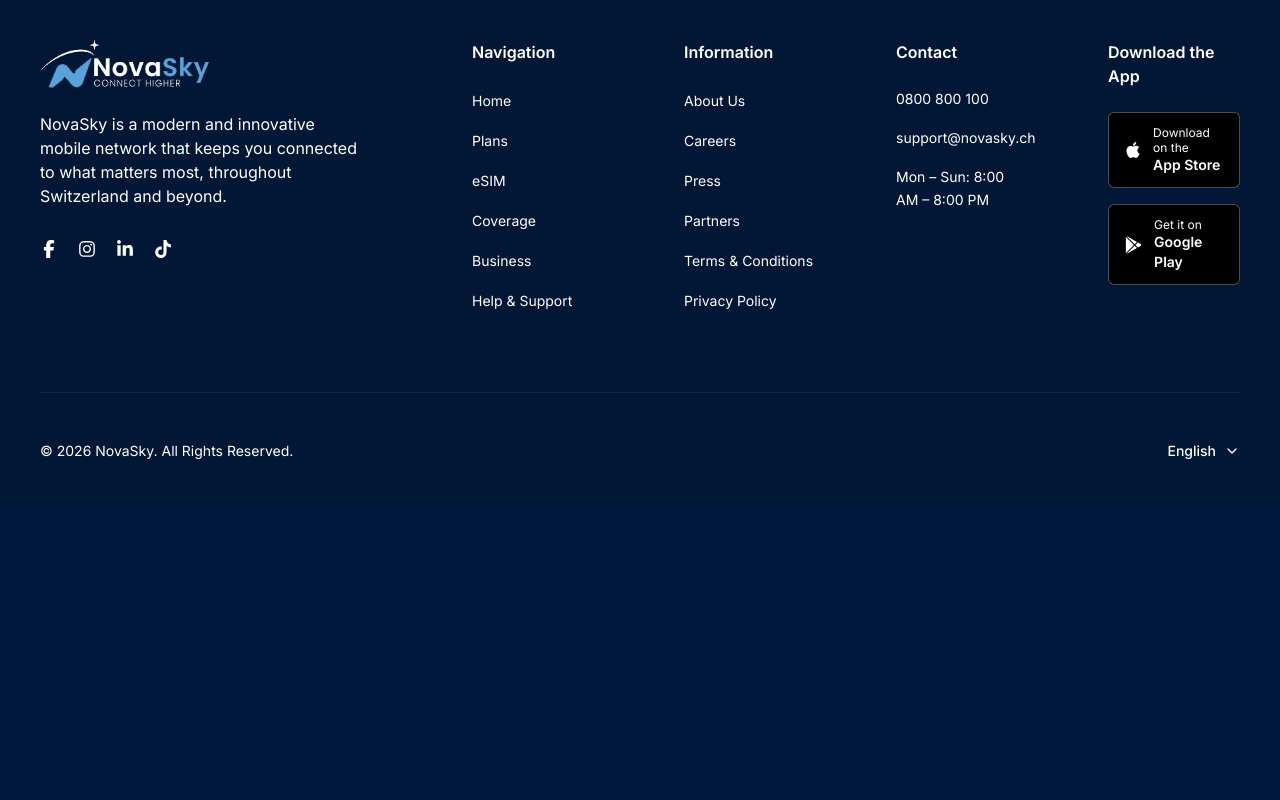
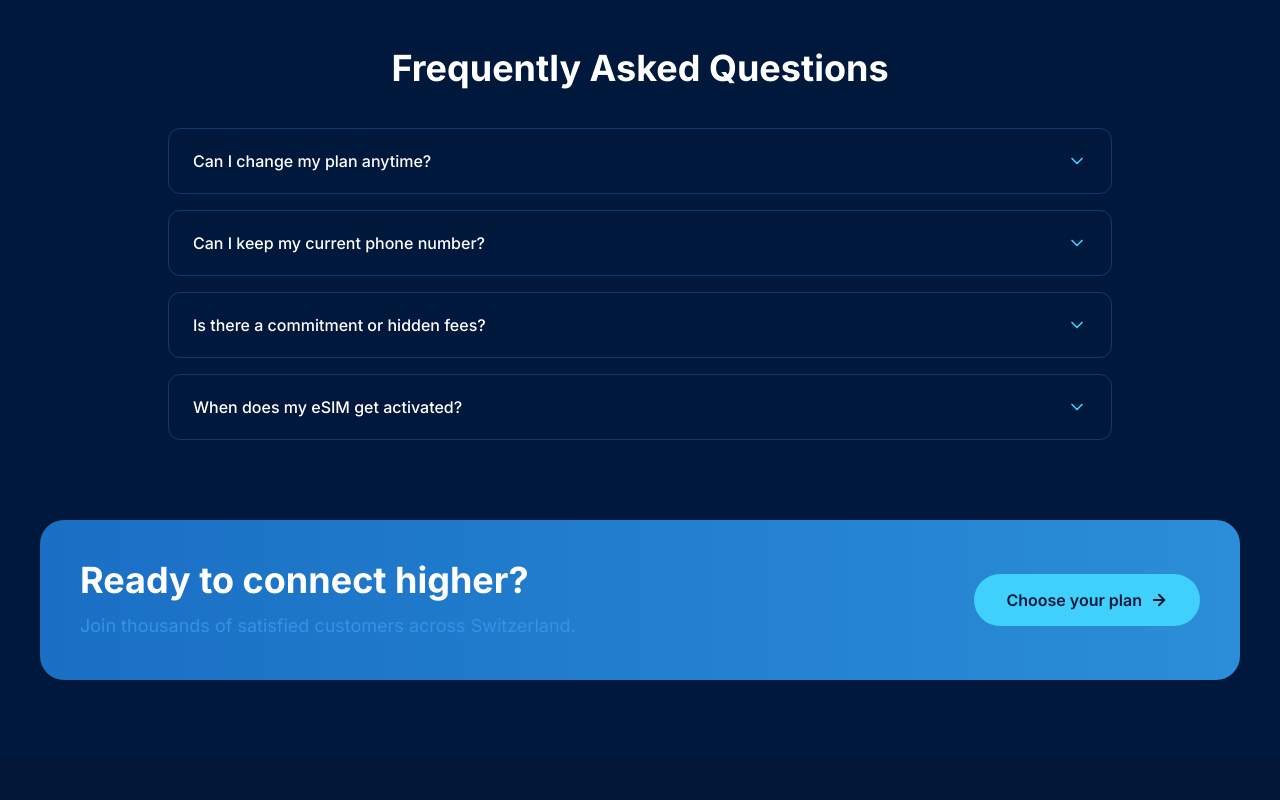
Before and after one commit to Mern-Unbeatable/diams_cli, a React (Vite) app: page /plans in a window 1280 px wide. Shown: the part 2320-3120 px from the top of the page. Before the commit the page ends 2821 px from the top, so only its background shows below. Built offline with nearby package versions, Linux system fonts and the light colour scheme.

Commit message:
plans section done

```diff
--- /dev/null
+++ b/src/Components/public/CtaSection.jsx
@@ -0,0 +1,36 @@
+import { Link } from "react-router";
+import { ArrowRight } from "lucide-react";
+import { CTA } from "@/config/cta";
+
+const CtaSection = ({
+  title = CTA.title,
+  subtitle = CTA.subtitle,
+  button = CTA.button,
+}) => {
+  return (
+    <section className="bg-primary">
+      <div className="mx-auto container px-5 pb-14 sm:px-6 sm:pb-20 lg:px-10">
+        <div className="flex flex-col items-start justify-between gap-6 rounded-3xl bg-linear-to-r from-[#1a6fc4] to-[#2b8ed8] px-6 py-8 sm:px-10 sm:py-10 lg:flex-row lg:items-center lg:gap-10">
+          <div className="max-w-xl">
+            <h2 className="text-2xl font-bold text-white sm:text-3xl lg:text-4xl">
+              {title}
+            </h2>
+            <p className="mt-3 text-sm text-textsecondary sm:text-base lg:text-lg">
+              {subtitle}
+            </p>
+          </div>
+
+          <Link
+            to={button.path}
+            className="inline-flex shrink-0 items-center gap-2 rounded-full bg-textAccent px-6 py-3 text-sm font-semibold text-primary transition-opacity duration-200 hover:opacity-90 sm:px-8 sm:py-3.5 sm:text-base"
+          >
+            {button.label}
+            <ArrowRight size={18} strokeWidth={2.5} />
+          </Link>
+        </div>
+      </div>
+    </section>
+  );
+};
+
+export default CtaSection;
--- /dev/null
+++ b/src/Components/public/FaqSection.jsx
@@ -0,0 +1,66 @@
+import { useState } from "react";
+import { ChevronDown } from "lucide-react";
+import { FAQ_SECTION } from "@/config/faq";
+
+const FaqItem = ({ item, isOpen, onToggle }) => {
+  return (
+    <article className="rounded-xl border border-btnPrimary/25">
+      <button
+        type="button"
+        onClick={onToggle}
+        aria-expanded={isOpen}
+        className="flex w-full items-center justify-between gap-4 px-5 py-4 text-left sm:px-6 sm:py-5"
+      >
+        <span className="text-sm font-medium text-white sm:text-base">
+          {item.question}
+        </span>
+        <ChevronDown
+          size={20}
+          strokeWidth={2}
+          className={`shrink-0 text-textAccent transition-transform duration-200 ${
+            isOpen ? "rotate-180" : ""
+          }`}
+        />
+      </button>
+
+      {isOpen && (
+        <div className="border-t border-white/10 px-5 pb-4 pt-3 sm:px-6 sm:pb-5 sm:pt-4">
+          <p className="text-sm leading-relaxed text-white sm:text-base">
+            {item.answer}
+          </p>
+        </div>
+      )}
+    </article>
+  );
+};
+
+const FaqSection = ({ title = FAQ_SECTION.title, items = FAQ_SECTION.items }) => {
+  const [openId, setOpenId] = useState(null);
+
+  const handleToggle = (id) => {
+    setOpenId((current) => (current === id ? null : id));
+  };
+
+  return (
+    <section className="bg-primary">
+      <div className="mx-auto max-w-5xl px-5 py-14 sm:px-6 sm:py-20 lg:px-10">
+        <h2 className="text-center text-2xl font-bold text-white sm:text-3xl lg:text-4xl">
+          {title}
+        </h2>
+
+        <div className="mt-10 grid gap-4">
+          {items.map((item) => (
+            <FaqItem
+              key={item.id}
+              item={item}
+              isOpen={openId === item.id}
+              onToggle={() => handleToggle(item.id)}
+            />
+          ))}
+        </div>
+      </div>
+    </section>
+  );
+};
+
+export default FaqSection;
--- /dev/null
+++ b/src/config/cta.js
@@ -0,0 +1,5 @@
+export const CTA = {
+  title: "Ready to connect higher?",
+  subtitle: "Join thousands of satisfied customers across Switzerland.",
+  button: { label: "Choose your plan", path: "/plans" },
+};
--- /dev/null
+++ b/src/config/faq.js
@@ -0,0 +1,31 @@
+export const FAQ_ITEMS = [
+  {
+    id: "change-plan",
+    question: "Can I change my plan anytime?",
+    answer:
+      "Yes. You can upgrade or downgrade your plan at any time from your account dashboard. Changes take effect at the start of your next billing cycle.",
+  },
+  {
+    id: "keep-number",
+    question: "Can I keep my current phone number?",
+    answer:
+      "Absolutely. We support number porting from all major Swiss carriers. Start the transfer during activation and we'll handle the rest.",
+  },
+  {
+    id: "commitment",
+    question: "Is there a commitment or hidden fees?",
+    answer:
+      "No commitment and no hidden fees. All plans are month-to-month with transparent pricing — what you see is what you pay.",
+  },
+  {
+    id: "esim-activation",
+    question: "When does my eSIM get activated?",
+    answer:
+      "Your eSIM activates instantly after you complete signup. Scan the QR code we send you and you'll be connected within minutes.",
+  },
+];
+
+export const FAQ_SECTION = {
+  title: "Frequently Asked Questions",
+  items: FAQ_ITEMS,
+};
--- a/src/pages/public/plans/PlansView.jsx
+++ b/src/pages/public/plans/PlansView.jsx
@@ -1,6 +1,8 @@
 import PlansHeroSection from "./sections/PlansHeroSection";
 import ComparePlansSection from "./sections/ComparePlansSection";
 import PricingPlans from "@/Components/public/PricingPlans";
+import FaqSection from "@/Components/public/FaqSection";
+import CtaSection from "@/Components/public/CtaSection";
 
 const PlansView = () => {
   return (
@@ -8,6 +10,8 @@ const PlansView = () => {
       <PlansHeroSection />
       <PricingPlans />
       <ComparePlansSection />
+      <FaqSection />
+      <CtaSection />
     </>
   );
 };
```
